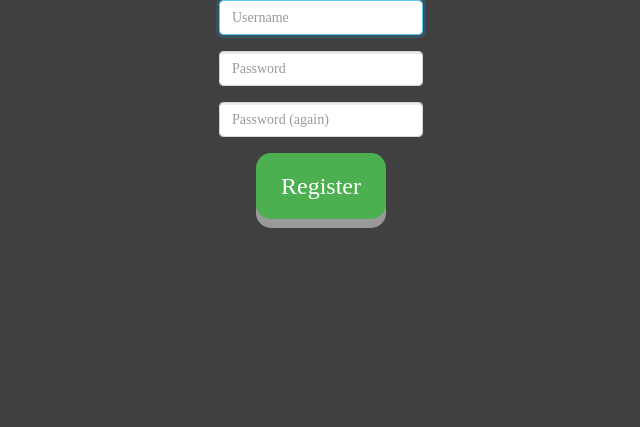
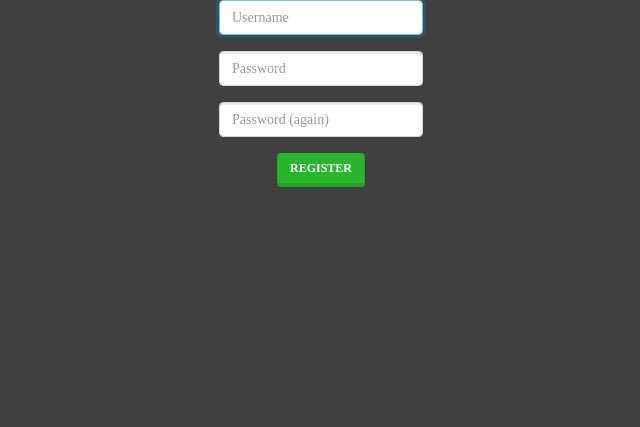
Before and after one commit to IIVolumeII/webik-14, a Flask app: page /register in a window 1280 px wide. Shown: the part 57-484 px from the top of the page, without its empty margins (319-959 px from the left). Run offline with Flask 2, Linux system fonts and the light colour scheme; some libraries are stand-ins or nearby versions; some web fonts are replaced.

Commit message:
knoppen bij register en login zien er wat beter uit

```diff
--- a/trivia/templates/login.html
+++ b/trivia/templates/login.html
@@ -14,7 +14,7 @@
                 <input autocomplete="off" class="form-control" name="password" placeholder="Password" type="password"/>
             </div>
             <div class="form-group">
-                <button autocomplete="off" class="btn btn-default" type="submit">Log In</button>
+                <button autocomplete="off" class="btn btn-success" type="submit">Log In</button>
             </div>
         </fieldset>
     </form>
--- a/trivia/templates/register.html
+++ b/trivia/templates/register.html
@@ -5,29 +5,6 @@
 {% endblock %}
 
 {% block main %}
-<style>
-.button {
-  display: inline-block;
-  padding: 15px 25px;
-  font-size: 24px;
-  cursor: pointer;
-  text-align: center;
-  text-decoration: none;
-  outline: none;
-  color: #fff;
-  background-color: #4CAF50;
-  border: none;
-  border-radius: 15px;
-  box-shadow: 0 9px #999;
-}
-
-.button:hover {background-color: #3e8e41}
-
-.button:active {
-  background-color: #3e8e41;
-  box-shadow: 0 5px #666;
-  transform: translateY(4px);
-}
 </style>
     <form action="{{ url_for('register') }}" method="post">
         <fieldset>
@@ -43,7 +20,7 @@
                 <input class="form-control" name="password2" placeholder="Password (again)" type="password"/>
             </div>
             <div class="form-group">
-                <button class="button" type="submit">Register</button>
+                <button class="btn btn-success" type="submit">Register</button>
             </div>
 
             </body>
```
